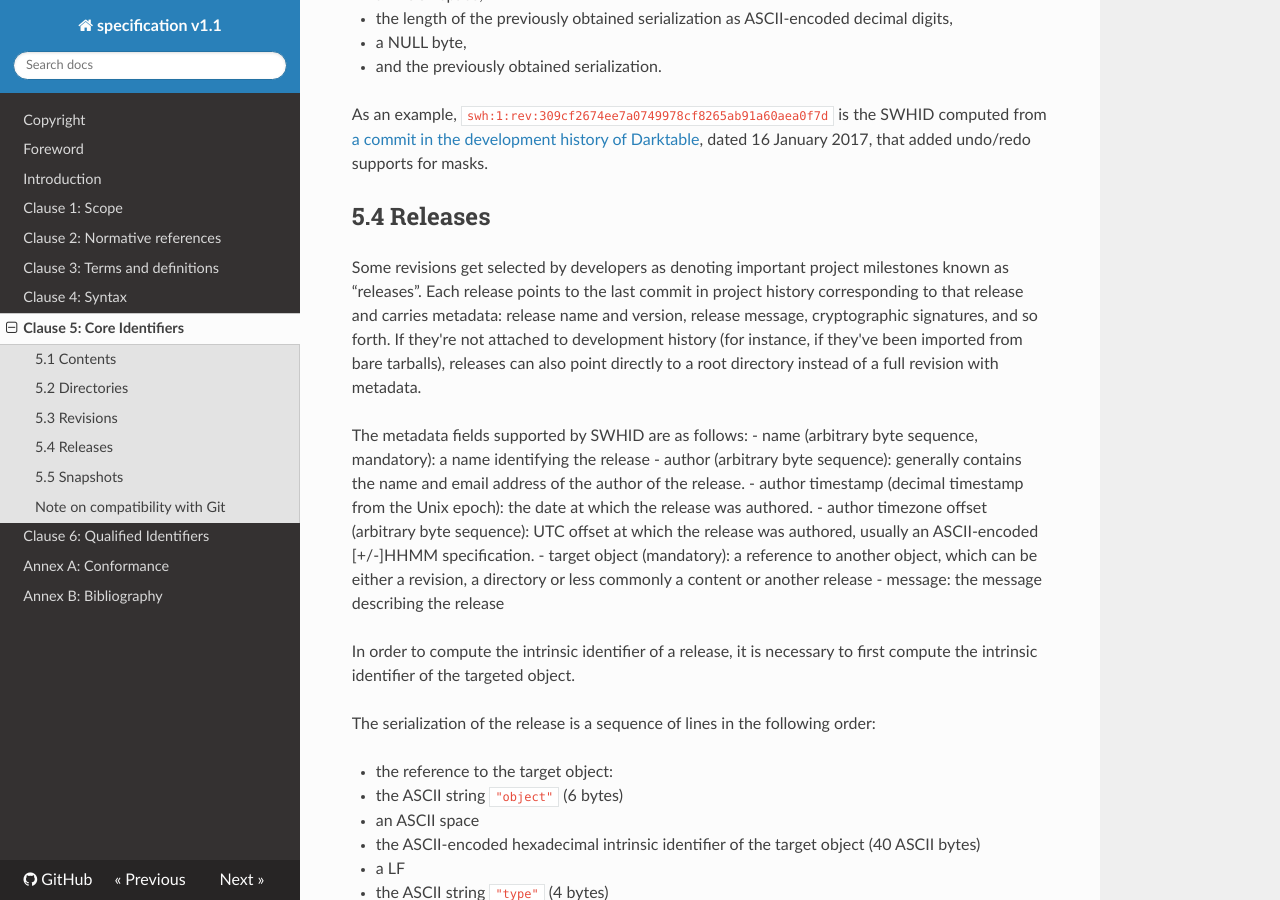
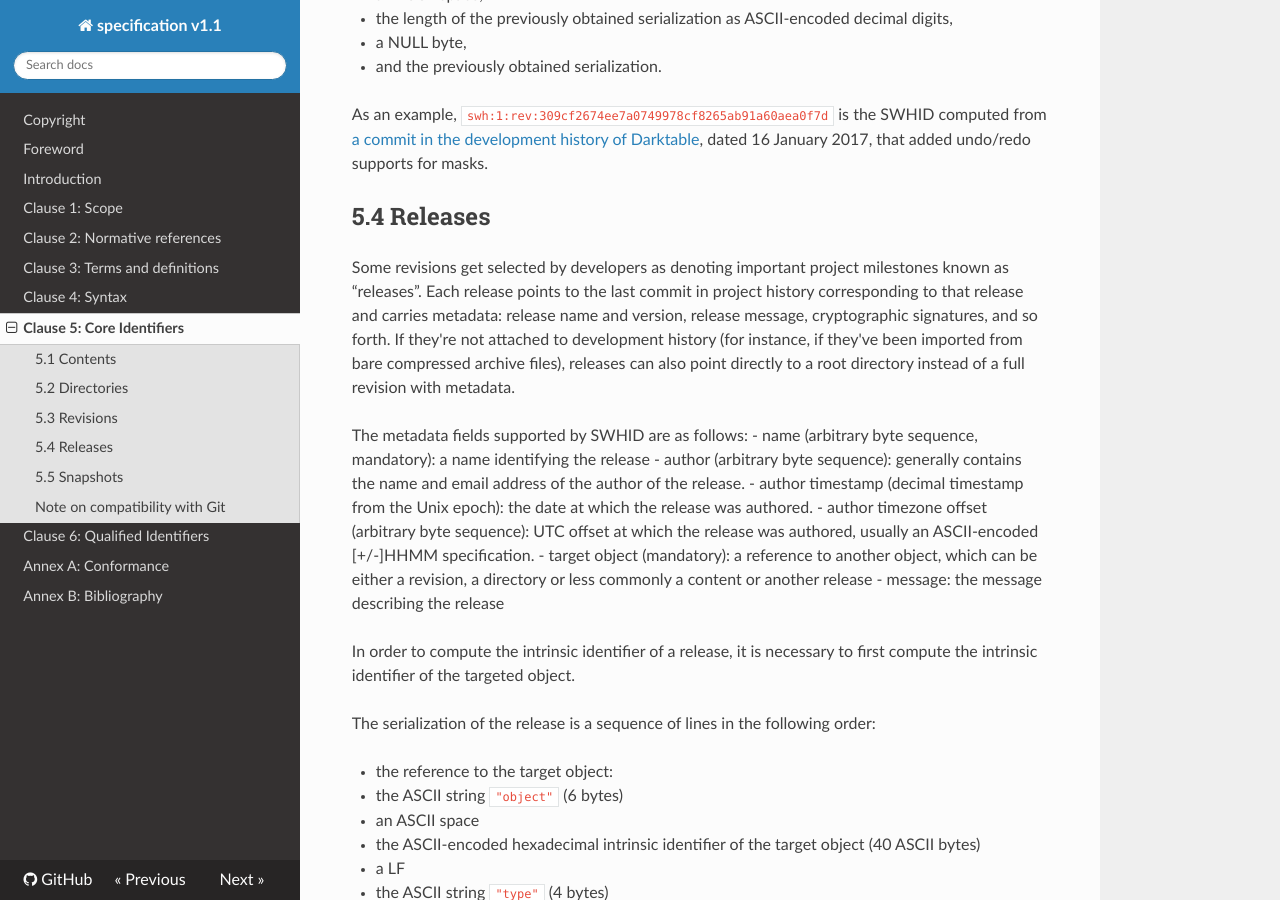
Before and after one commit to swhid/specification, an MkDocs documentation site: the page built from Chapters/5.Core_identifiers.md, in a window 1280 px wide and 900 px high, scrolled down 4109 px. Built offline with MkDocs 1.6.1, drawn with Linux system fonts in a browser that asks for light colours; nearby versions of some CDN libraries.

Commit message:
"tarballs" → "compressed archive files"

```diff
--- a/Chapters/5.Core_identifiers.md
+++ b/Chapters/5.Core_identifiers.md
@@ -148,7 +148,7 @@ As an example, `swh:1:rev:309cf2674ee7a0749978cf8265ab91a60aea0f7d` is the SWHID
 
 ## 5.4 Releases
 
-Some revisions get selected by developers as denoting important project milestones known as “releases”. Each release points to the last commit in project history corresponding to that release and carries metadata: release name and version, release message, cryptographic signatures, and so forth. If they're not attached to development history (for instance, if they've been imported from bare tarballs), releases can also point directly to a root directory instead of a full revision with metadata.
+Some revisions get selected by developers as denoting important project milestones known as “releases”. Each release points to the last commit in project history corresponding to that release and carries metadata: release name and version, release message, cryptographic signatures, and so forth. If they're not attached to development history (for instance, if they've been imported from bare compressed archive files), releases can also point directly to a root directory instead of a full revision with metadata.
 
 The metadata fields supported by SWHID are as follows:
 - name (arbitrary byte sequence, mandatory): a name identifying the release
```
